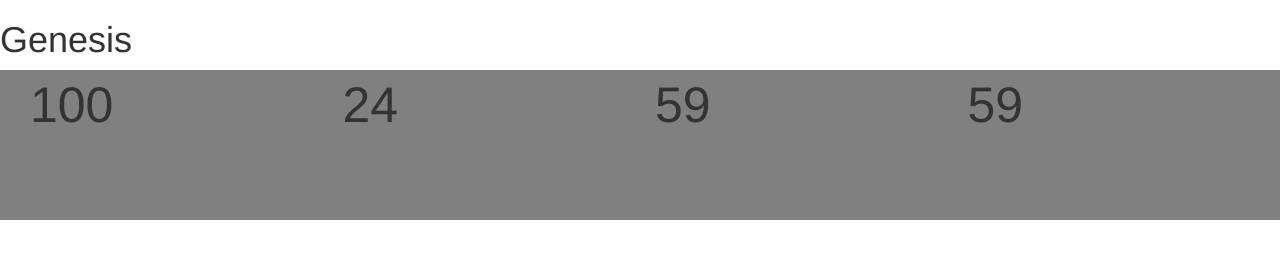
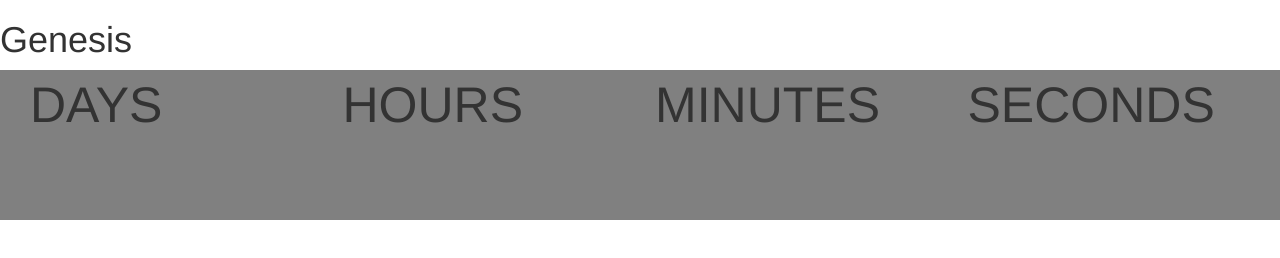
Before and after one commit to jrschupak/blocktime, a React app: page index.html in a window 1280 px wide. Built offline with nearby package versions, Linux system fonts and the light colour scheme.

Commit message:
Place holders for timer

```diff
--- a/index.html
+++ b/index.html
@@ -9,10 +9,10 @@
 
 	<h1>Genesis</h1>
 	<div class="col-lg-12 timer">
-		<div class="col-lg-3 days">100</div>
-		<div class="col-lg-3 hours">24</div>
-		<div class="col-lg-3 minutes">59</div>
-		<div class="col-lg-3 seconds">59</div>
+		<div class="col-lg-3 days">DAYS</div>
+		<div class="col-lg-3 hours">HOURS</div>
+		<div class="col-lg-3 minutes">MINUTES</div>
+		<div class="col-lg-3 seconds">SECONDS</div>
 	</div>
 	<script type="text/javascript" src="main.js"></script>
 </body>
```
